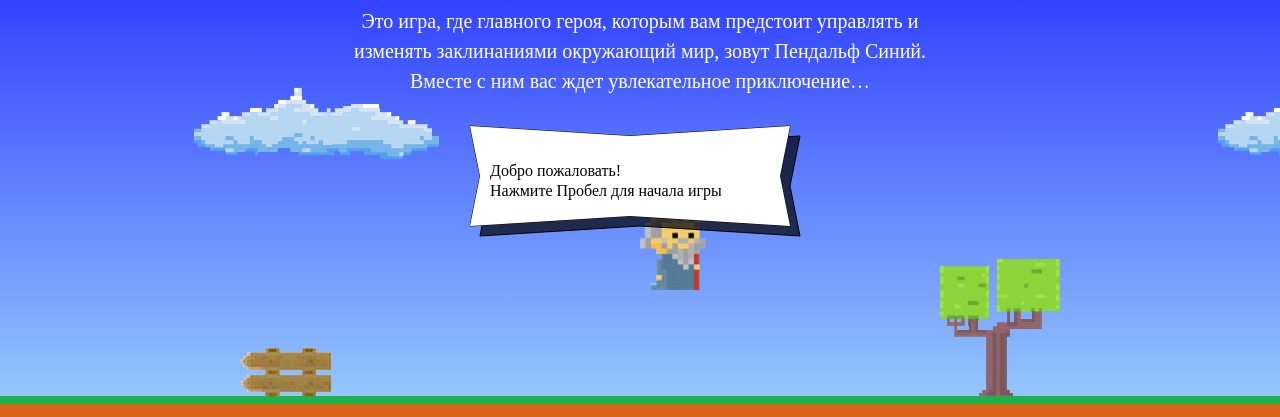
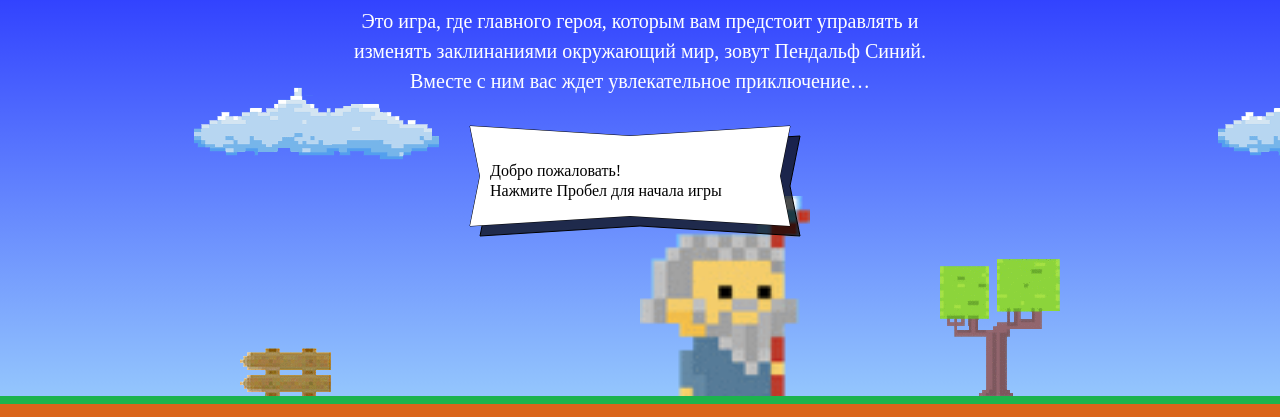
Before and after one commit to AndrewKross/480839-code-and-magick-19, a website: page index.html in a window 1280 px wide. Shown: the part 203-620 px from the top of the page. Drawn offline with Linux system fonts and the light colour scheme; a web font is replaced by a local one.

Commit message:
Добавил var

```diff
--- a/index.html
+++ b/index.html
@@ -178,8 +178,8 @@
     var getFireballSpeed = function(left) {
       return left ? 5 : 2;
     }
-    wizardSpeed = 3;
-    wizardWidth = 70;
+    var wizardSpeed = 3;
+    var wizardWidth = 170;
     var getWizardHeight = function(wizardWidth) {
       return 1.337 * wizardWidth;
     }
```
